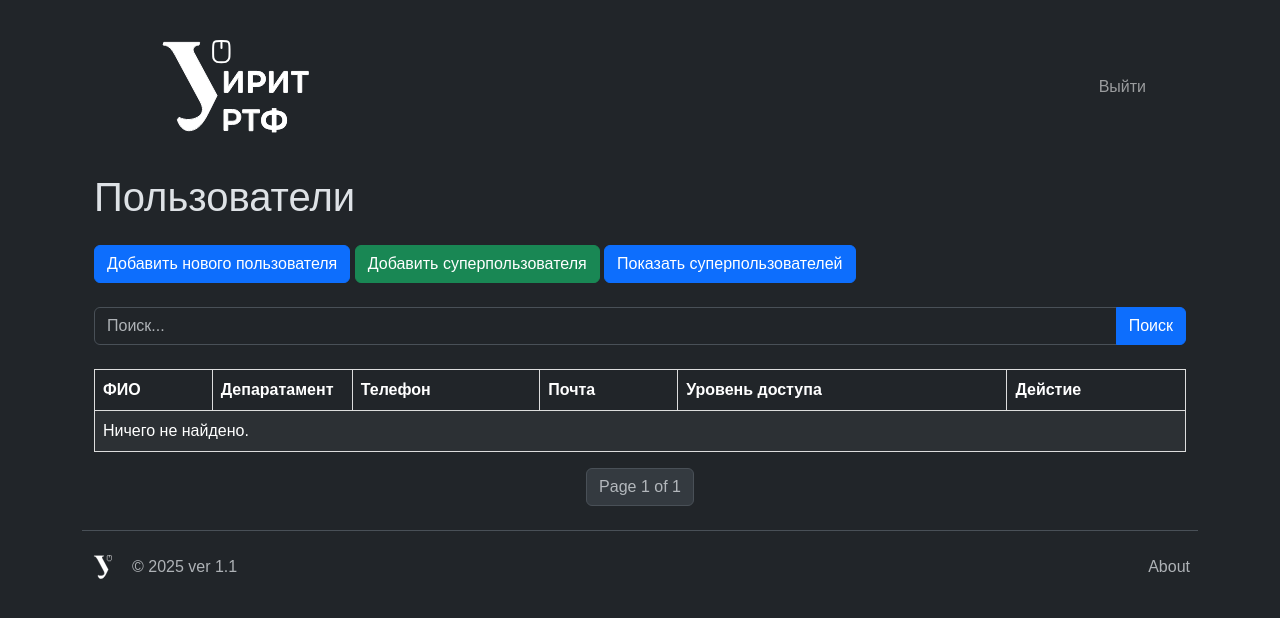
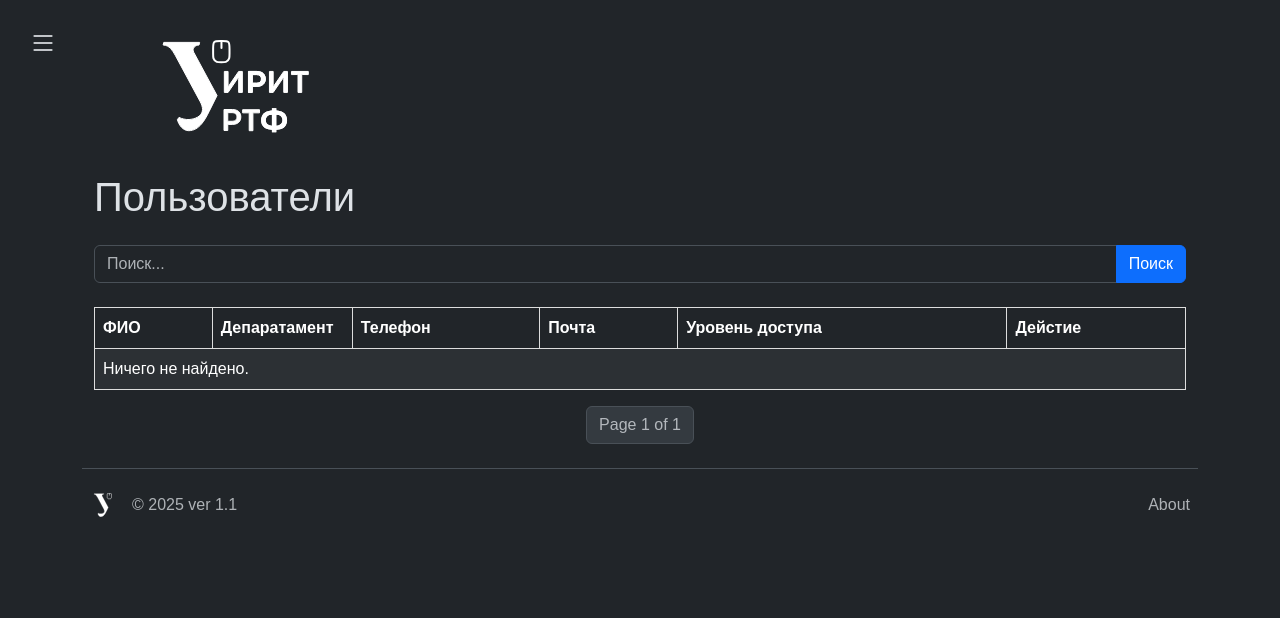
Before and after one commit to loyraydi/skudweb, a Django app: page / in a window 1280 px wide. Shown: the top 618 px of the page. Run offline with Django 5.2, Linux system fonts and the light colour scheme; the visitor is signed in with stand-in values (Sample User, id 1).

Commit message:
ver. cd1

```diff
--- a/myproject/myapp/templates/custom_login.html
+++ b/myproject/myapp/templates/custom_login.html
@@ -1,4 +1,6 @@
 {% load custom_filters %}
+{% load static %}
+
 
 <!DOCTYPE html>
 <html lang="ru" data-bs-theme="dark">
@@ -9,6 +11,7 @@
     <link href="https://cdn.jsdelivr.net/npm/bootstrap@5.3.3/dist/css/bootstrap.min.css" rel="stylesheet" integrity="sha384-QWTKZyjpPEjISv5WaRU9OFeRpok6YctnYmDr5pNlyT2bRjXh0JMhjY6hW+ALEwIH" crossorigin="anonymous">
     <script src="https://cdn.jsdelivr.net/npm/bootstrap@5.3.3/dist/js/bootstrap.bundle.min.js"></script>
     <link href="https://cdn.jsdelivr.net/npm/bootstrap@5.3.0-alpha1/dist/css/bootstrap.min.css" rel="stylesheet">
+    <link rel="icon" href="{% static 'img/fav.svg' %}"/>
     <style>
         body, html {
             height: 100%;
--- a/myproject/myapp/templates/myapp/base.html
+++ b/myproject/myapp/templates/myapp/base.html
@@ -17,25 +17,14 @@
 <div class="container">
     <div class="container-fluid">
         <header>
+            <button class="btn btn-outline position-fixed top-0 start-0 m-3" type="button" data-bs-toggle="offcanvas" data-bs-target="#sidebarMenu" >
+              <i class="bi bi-list fs-3"></i> <!-- Иконка "бургер" -->
+            </button>
         <nav class="navbar navbar-expand-lg navbar-dark bg-dark">
             <a class="home" href="{% url 'user_list' %}">
                 <img src="{% static 'img/icones.svg' %}" alt="Домой" style="width: 200px; height: 93px;">
             </a>
 
-            <div class="collapse navbar-collapse" id="navbarNav">
-                <ul class="navbar-nav ms-auto">
-                    {% if user.is_authenticated %}
-                    <li class="nav-item">
-                        <form method="post" action="{% url 'logout' %}" style="display: inline;">
-                        {% csrf_token %}
-                            <button type="submit" class="btn btn-outline-danger nav-link" style="border: none; background: none;">
-                                Выйти
-                            </button>
-            </form>
-        </li>
-        {% endif %}
-    </ul>
-</div>
         </nav>
         </header>
     </div>
--- a/myproject/myapp/templates/myapp/product_list.html
+++ b/myproject/myapp/templates/myapp/product_list.html
@@ -35,16 +35,6 @@
     <div id="notification" class="alert d-none" role="alert"></div>
     <h1 class="mb-4">Пользователи</h1>
     <!-- Таблица пользователей -->
-    <div class="mb-4">
-        <a class = "btn btn-primary"  href="{% url 'user_create' %}">Добавить нового пользователя</a>
-        <!-- Кнопка для открытия модального окна -->
-        <button type="button" class="btn btn-success" data-bs-toggle="modal" data-bs-target="#createSuperUserModal">
-            Добавить суперпользователя
-        </button>
-        <button type="button" class="btn btn-primary" data-bs-toggle="modal" data-bs-target="#superUserModal" onclick="loadSuperUsers()">
-            Показать суперпользователей
-        </button>
-    </div>
     <form method="get" class="mb-4">
         <div class="input-group">
             <input  type="text" name="q" class="form-control" placeholder="Поиск..." value="{{ request.GET.q }}">
@@ -160,6 +150,56 @@
             </div>
         </div>
     </div>
+</div>
+
+<!-- Боковое меню -->
+<div class="offcanvas offcanvas-start" tabindex="-1" id="sidebarMenu">
+  <div class="offcanvas-header bg-dark text-white">
+    <h5 class="offcanvas-title">Меню</h5>
+    <button type="button" class="btn-close btn-close-white" data-bs-dismiss="offcanvas"></button>
+  </div>
+  <div class="offcanvas-body bg-dark p-0">
+    <div class="d-flex flex-column flex-shrink-0 p-3 bg-dark" style="width: 280px; height: 100vh;">
+      <ul class="nav nav-pills flex-column mb-auto">
+        <!-- Кнопка "Добавить нового пользователя" -->
+        <li class="nav-item mb-2">
+          <a class="btn btn-outline-light w-100 text-start d-flex align-items-center" href="{% url 'user_create' %}">
+            <i class="bi bi-person-plus me-2"></i> <!-- Иконка -->
+            Добавить нового пользователя
+          </a>
+        </li>
+
+        <!-- Кнопка "Добавить суперпользователя" -->
+        <li class="nav-item mb-2">
+          <button type="button" class="btn btn-outline-light w-100 text-start d-flex align-items-center" data-bs-toggle="modal" data-bs-target="#createSuperUserModal">
+            <i class="bi bi-person-fill-gear me-2"></i> <!-- Иконка -->
+            Добавить суперпользователя
+          </button>
+        </li>
+
+        <!-- Кнопка "Показать суперпользователей" -->
+        <li class="nav-item mb-2">
+          <button type="button" class="btn btn-outline-light w-100 text-start d-flex align-items-center" data-bs-toggle="modal" data-bs-target="#superUserModal" onclick="loadSuperUsers()">
+            <i class="bi bi-people-fill me-2"></i> <!-- Иконка -->
+            Показать суперпользователей
+          </button>
+        </li>
+
+        <!-- Кнопка "Выйти" -->
+        <li class="nav-item mb-2">
+          {% if user.is_authenticated %}
+            <form method="post" action="{% url 'logout' %}" class="w-100">
+              {% csrf_token %}
+              <button type="submit" class="btn btn-outline-danger w-100 text-start d-flex align-items-center">
+                <i class="bi bi-box-arrow-right me-2"></i> <!-- Иконка -->
+                Выйти
+              </button>
+            </form>
+          {% endif %}
+        </li>
+      </ul>
+    </div>
+  </div>
 </div>
 
 <!-- Модальное окно для создания пользователя -->
@@ -343,6 +383,7 @@
             superUserList.innerHTML = '<li class="list-group-item text-danger">Не удалось загрузить список суперпользователей.</li>';
         });
 }
+
 </script>
 
 
```
